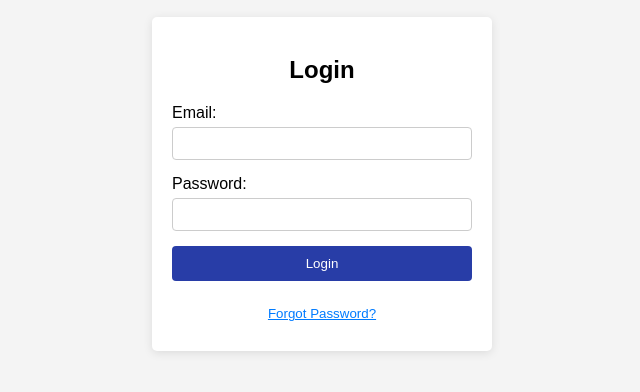
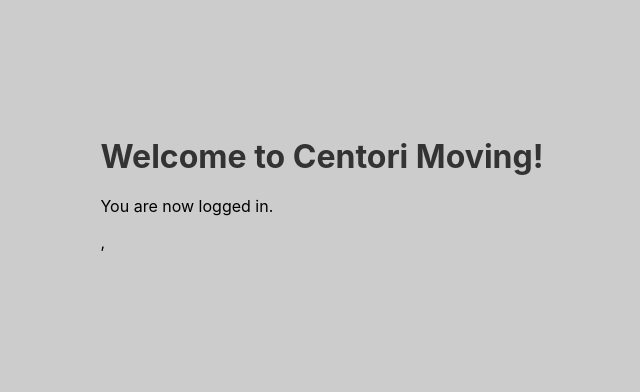
Before and after one commit to Mate-1996/project_moving_website, a React (Create React App) app: page /home in a window 1280 px wide. Shown: the part 216-608 px from the top of the page, without its empty margins (318-958 px from the left). Built offline with nearby package versions, Linux system fonts and the light colour scheme.

Commit message:
sign up and rountes

```diff
--- a/package.json
+++ b/package.json
@@ -9,6 +9,7 @@
     "firebase": "^10.13.1",
     "react": "^18.3.1",
     "react-dom": "^18.3.1",
+    "react-router-dom": "^6.26.2",
     "react-scripts": "^5.0.1",
     "web-vitals": "^2.1.4"
   },
--- a/public/index.html
+++ b/public/index.html
@@ -24,7 +24,7 @@
       work correctly both with client-side routing and a non-root public URL.
       Learn how to configure a non-root public URL by running `npm run build`.
     -->
-    <title>React App</title>
+    <title>Centori Moving</title>
   </head>
   <body>
     <noscript>You need to enable JavaScript to run this app.</noscript>
--- a/src/App.css
+++ b/src/App.css
@@ -1,6 +1,11 @@
 body {
   font-family: Arial, sans-serif;
-  background-color: #f4f4f4;
+  background-color:#ccc;
+  /*background-image: url('/public/moving.png');
+  background-size: cover; /* Ensures the image covers the entire background */
+  /*background-position: center; /* Centers the image */
+  /*background-repeat: no-repeat; /* Ensures the image doesn’t repeat */
+  height: 100vh; /* Ensures the height covers the full viewport */
   display: flex;
   justify-content: center;
   align-items: center;
@@ -9,7 +14,7 @@
 }
 
 .login-container {
-  background-color: white;
+  background-color: rgb(255, 254, 254);
   padding: 20px;
   border-radius: 5px;
   box-shadow: 0 2px 10px rgba(0, 0, 0, 0.1);
@@ -70,3 +75,10 @@
 .forgot-password:hover {
   color: #0056b3;
 }
+
+h1 {
+  text-align: center;
+  font-size: 2em;
+  color: #333; /* Adjust color as needed */
+  margin-bottom: 20px; /* Adjust spacing as needed */
+}
--- a/src/App.js
+++ b/src/App.js
@@ -1,75 +1,79 @@
+// App.js
 import React, { useState } from 'react';
-import { signInWithEmailAndPassword, sendPasswordResetEmail } from 'firebase/auth';
-import './App.css';
-import { auth } from './FirebaseConfig'; // Import Firebase Auth
-
+import { signInWithEmailAndPassword, createUserWithEmailAndPassword } from 'firebase/auth';
+import { auth } from './FirebaseConfig'; // Firebase config file
+import { useNavigate } from 'react-router-dom'; // For redirecting after login/signup
+import './App.css'; // Your custom CSS for the form
 
 function App() {
     const [email, setEmail] = useState('');
     const [password, setPassword] = useState('');
     const [errorMessage, setErrorMessage] = useState('');
-    const [message, setMessage] = useState('');
+    const [successMessage, setSuccessMessage] = useState('');
+    const [isSigningUp, setIsSigningUp] = useState(false); // Toggle between login and sign up
+    const navigate = useNavigate(); // Used for navigating between routes
 
     // Handle login
     const handleLogin = async (e) => {
         e.preventDefault();
+        setErrorMessage('');
+        setSuccessMessage('');
         try {
             const userCredential = await signInWithEmailAndPassword(auth, email, password);
-            alert('Logged in successfully!');
-            console.log('User:', userCredential.user);
+            setSuccessMessage(`Logged in successfully as ${userCredential.user.email}`);
+            navigate('/home'); // Redirect to home page after login
         } catch (error) {
-            setErrorMessage('Login failed. Check your credentials.');
-            console.error('Login Error:', error);
+            setErrorMessage("Login failed. Please check your credentials.");
         }
     };
 
-    // Handle forgot password
-    const handleForgotPassword = async () => {
-        if (!email) {
-            setErrorMessage('Please enter your email.');
-            return;
-        }
+    // Handle sign up
+    const handleSignUp = async (e) => {
+        e.preventDefault();
+        setErrorMessage('');
+        setSuccessMessage('');
         try {
-            await sendPasswordResetEmail(auth, email);
-            setMessage(`A password reset email has been sent to ${email}`);
-            setErrorMessage('');
+            const userCredential = await createUserWithEmailAndPassword(auth, email, password);
+            setSuccessMessage(`Account created successfully for ${userCredential.user.email}`);
+            navigate('/home'); // Redirect to home page after sign-up
         } catch (error) {
-            setErrorMessage('Error sending reset email.');
-            console.error('Reset Error:', error);
+            setErrorMessage("Failed to create account. Please try again.");
         }
     };
 
     return (
         <div className="login-container">
-            <h2>Login</h2>
+            <h1>Centori Moving</h1>
+            <h2>{isSigningUp ? "Sign Up" : "Login"}</h2>
+
             {errorMessage && <p className="error-message">{errorMessage}</p>}
-            {message && <p className="success-message">{message}</p>}
-            <form onSubmit={handleLogin}>
+            {successMessage && <p className="success-message">{successMessage}</p>}
+
+            <form onSubmit={isSigningUp ? handleSignUp : handleLogin}>
                 <div className="form-group">
-                    <label htmlFor="email">Email:</label>
+                    <label>Email:</label>
                     <input
                         type="email"
-                        id="email"
                         value={email}
                         onChange={(e) => setEmail(e.target.value)}
                         required
                     />
                 </div>
                 <div className="form-group">
-                    <label htmlFor="password">Password:</label>
+                    <label>Password:</label>
                     <input
                         type="password"
-                        id="password"
                         value={password}
                         onChange={(e) => setPassword(e.target.value)}
                         required
                     />
                 </div>
-                <button type="submit">Login</button>
+                <button type="submit">{isSigningUp ? "Sign Up" : "Login"}</button>
             </form>
 
-            <button className="forgot-password" onClick={handleForgotPassword}>
-                Forgot Password?
+            {/* Toggle between login and sign-up */}
+            <button onClick={() => setIsSigningUp(!isSigningUp)}>
+                {isSigningUp ? "Already have an account? Log In" : "Don't have an account? Sign Up"}
             </button>
         </div>
     );
--- a/src/FirebaseConfig.js
+++ b/src/FirebaseConfig.js
@@ -18,6 +18,6 @@
 
 // Initialize Firebase
 const app = initializeApp(firebaseConfig);
-const auth = getAuth(app);
+export const auth = getAuth(app); // Export auth object for use in the app
 
-export { auth };
+export default app;
--- /dev/null
+++ b/src/home.js
@@ -0,0 +1,12 @@
+import React from 'react';
+
+function Home() {
+    return (
+        <div>
+            <h1>Welcome to Centori Moving!</h1>
+            <p>You are now logged in.</p>
+        </div>
+    );
+}
+
+export default Home;
--- a/src/index.js
+++ b/src/index.js
@@ -1,17 +1,19 @@
+// index.js
 import React from 'react';
-import ReactDOM from 'react-dom/client';
-import './index.css';
-import App from './App';
-import reportWebVitals from './reportWebVitals';
+import ReactDOM from 'react-dom';
+import { BrowserRouter as Router, Routes, Route } from 'react-router-dom'; // Import Router components
+import App from './App'; // Your login and sign-up component
+import Home from './home'; // Your homepage component
+import './index.css'; // Import your CSS
 
-const root = ReactDOM.createRoot(document.getElementById('root'));
-root.render(
+ReactDOM.render(
   <React.StrictMode>
-    <App />
-  </React.StrictMode>
+    <Router> {/* This wraps your app in a router */}
+      <Routes>
+        <Route path="/" element={<App />} /> {/* Login and sign-up page */}
+        <Route path="/home" element={<Home />} /> {/* Redirect to homepage after login */}
+      </Routes>
+    </Router>,
+  </React.StrictMode>,
+  document.getElementById('root')
 );
-
-// If you want to start measuring performance in your app, pass a function
-// to log results (for example: reportWebVitals(console.log))
-// or send to an analytics endpoint. Learn more: https://bit.ly/CRA-vitals
-reportWebVitals();
```
Also changed, not shown: public/moving.png (added), 1 other file (tests, documents, lock files or other folders).
